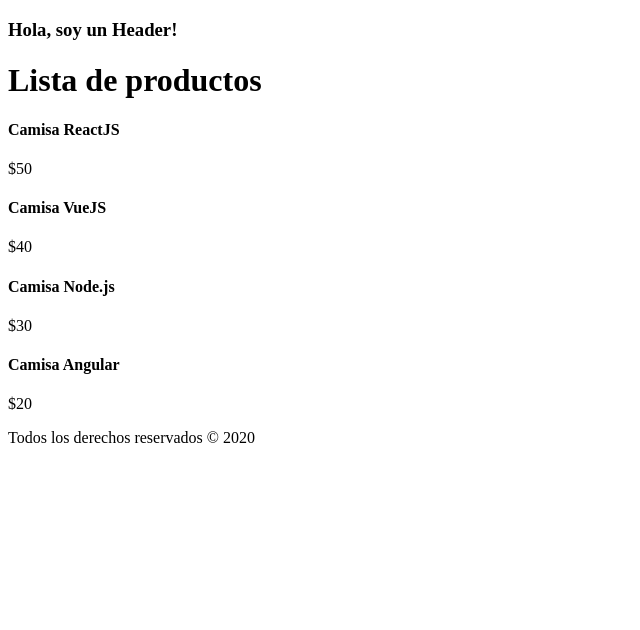
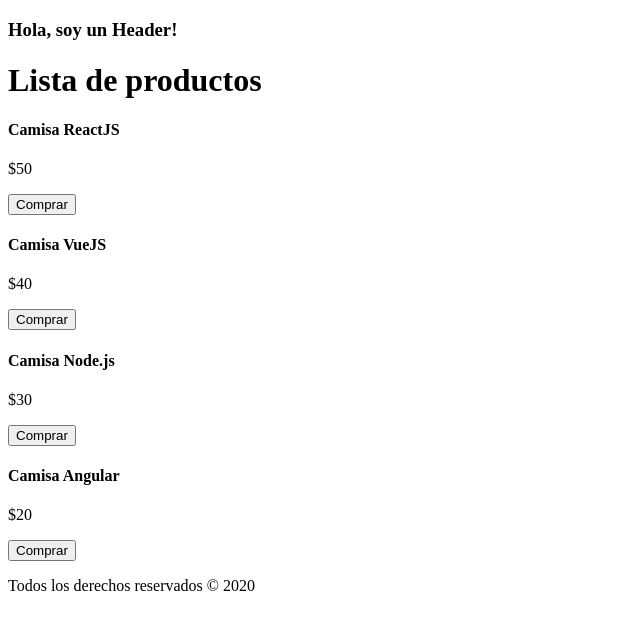
Before and after one commit to javierc22/basicos-react-01, a React (Create React App) app: page / in a window 1280 px wide. Shown: the top 630 px of the page, without its empty margins (0-640 px from the left). Built offline with nearby package versions, Linux system fonts and the light colour scheme.

Commit message:
Eventos en React

```diff
--- a/src/components/Producto.js
+++ b/src/components/Producto.js
@@ -3,10 +3,19 @@
 const Producto = ({producto}) => {
   const { nombre, precio, id } = producto;
 
+  // Agregar producto al carrito
+  const seleccionarProducto = id => {
+    console.log('comprando...', id);
+  }
+
   return (
     <div>
       <h4>{nombre}</h4>
       <p>${precio}</p>
+      <button
+        type="button"
+        onClick={ () => seleccionarProducto(id) }
+      >Comprar</button>
     </div>
   );
 }
```
